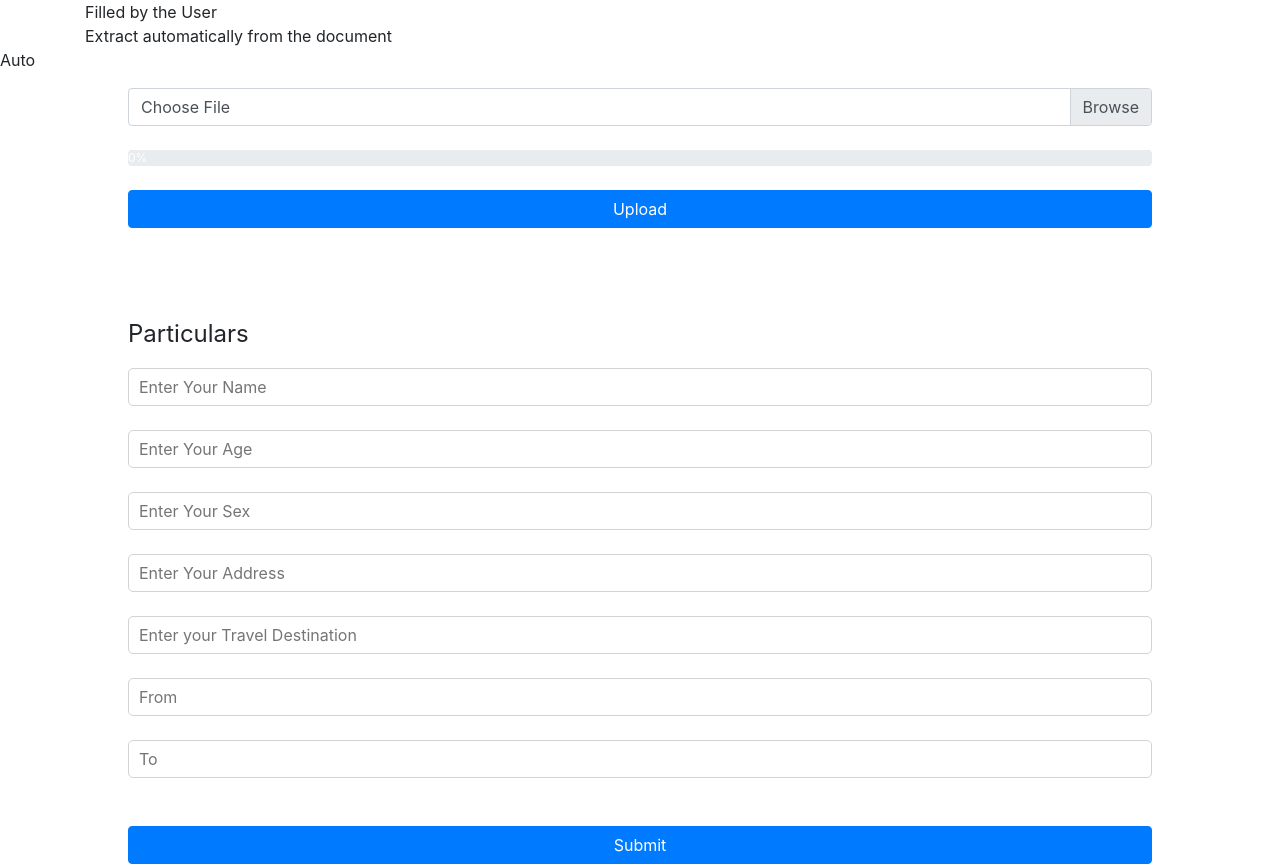
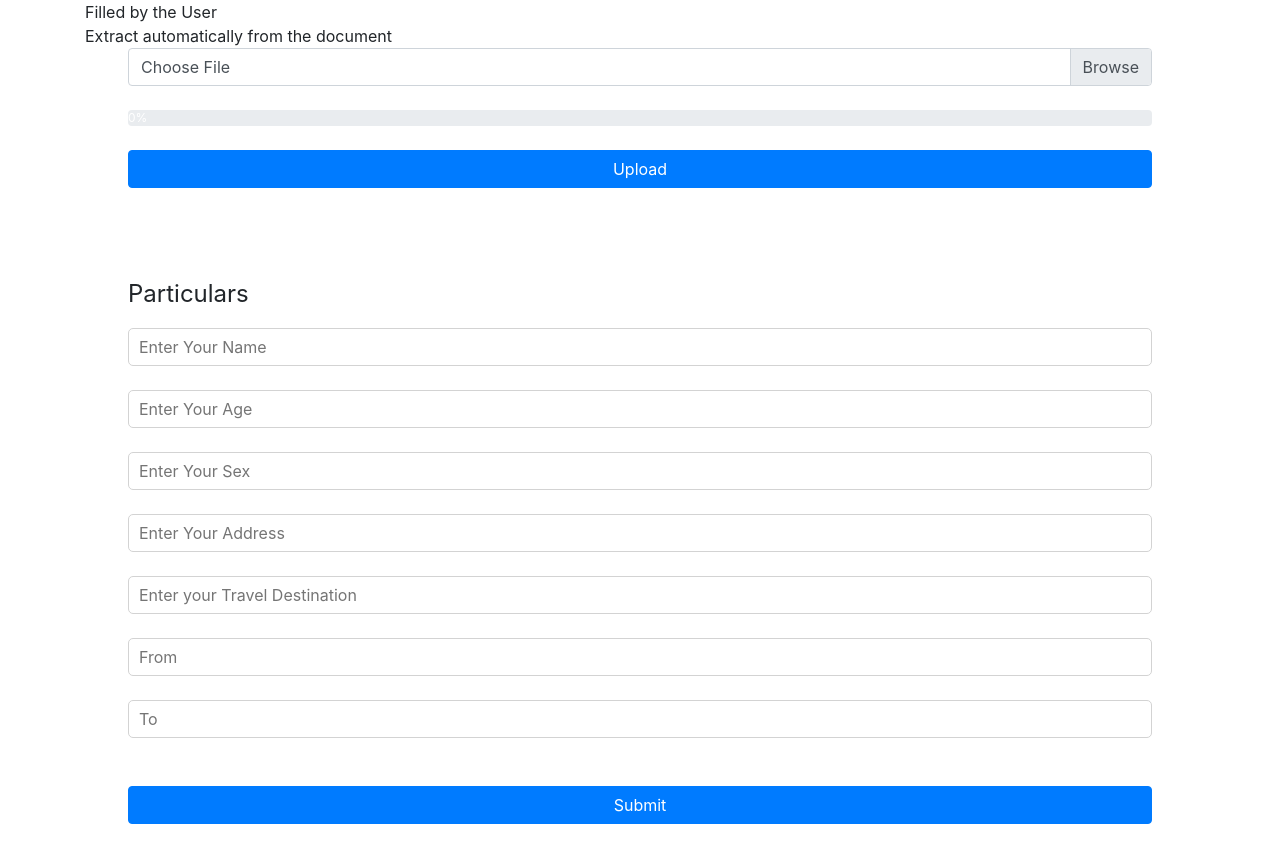
Before and after one commit to TheDa21crj/Travel, a React (Create React App) app in the folder front/: page / in a window 1280 px wide. After the commit the page ends 824 px from the top, so only its background shows below. Built offline with nearby package versions, Linux system fonts and the light colour scheme.

Commit message:
Update Auto.jsx

```diff
--- a/front/src/Components/Auto.jsx
+++ b/front/src/Components/Auto.jsx
@@ -6,8 +6,6 @@ import Particulars from "./UploadFile/Particulars";
 export default function Auto() {
   return (
     <div>
-      <p>Auto</p>
-
       <div className="FileUploadDiv">
         <div className="FileUploadPDiv">
           <FileUpload />
```
